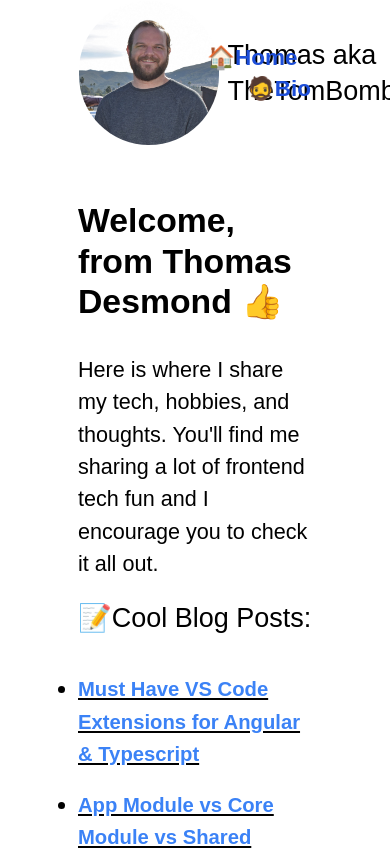
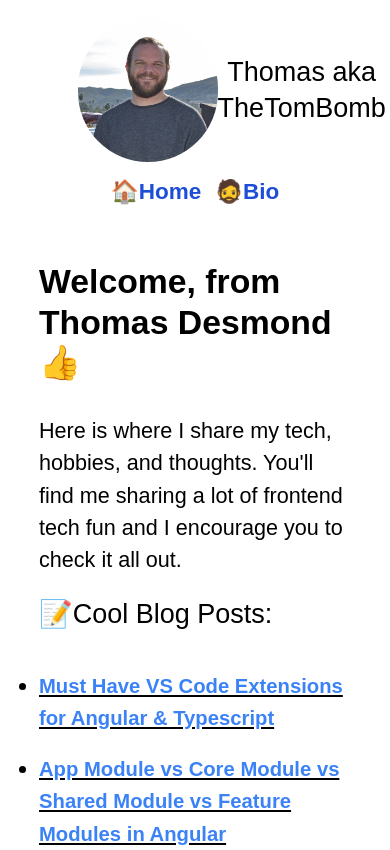
Before and after one commit to zeeshanhshaheen/blog, a Next.js app: page / in a window 390 px wide. Shown: the top 850 px of the page. Built offline with nearby package versions, Linux system fonts and the light colour scheme; what @tailwindcss/typography would draw is missing.

Commit message:
Making design more mobile friendly

```diff
--- a/components/headerLayout.js
+++ b/components/headerLayout.js
@@ -5,11 +5,9 @@ import Link from 'next/link'
 export default function HeaderLayout({ }) {
     return (
         <div class="w-screen flex align-center justify-center">
-            <header class="w=3/5 flex align-center justify-center">
+            <header class="w=3/5 pt-4 flex align-center justify-center">
                 {(
-                    <><table class="table-fixed w-3/5">
-                        <tbody>
-                            <td class="w-1/2 flex">
+                    <><div class="inline-block text-center w-3/5">
                         <Link href="/">
                             <a class="flex text-black">
                                 <img
@@ -18,12 +16,10 @@ export default function HeaderLayout({ }) {
                                     className={`${styles.headerHomeImage} ${utilStyles.borderCircle}`}
                                     alt="Thomas Desmond"
                                 />
-                                        <div class="text-2xl pl-2 place-self-center">Thomas aka TheTomBomb</div>
+                                <div class="text-2xl place-self-center">Thomas aka TheTomBomb</div>
                             </a>
                         </Link>
-                            </td>
-                            <td class="w-1/2 text-right ">
-                                <div class="">
+                        <div class="pt-3">
                             <span>
                                 <Link href="/">
                                     <a class="font-semibold pr-3 text-xl">
@@ -37,9 +33,7 @@ export default function HeaderLayout({ }) {
                                 </Link>
                             </span>
                         </div>
-                            </td>
-                        </tbody>
-                    </table>
+                    </div>
                     </>
                 )}
             </header>
--- a/components/homeLayout.js
+++ b/components/homeLayout.js
@@ -25,7 +25,7 @@ export default function HomeLayout({ children }) {
             <HeaderLayout />
 
             <div class="w-screen flex align-center justify-center">
-                <main class="pt-12 w-3/5 flex align-center justify-center">{children}</main>
+                <main class="md:w-3/5 w-4/5 pt-12 flex align-center justify-center">{children}</main>
             </div>
         </div>
     )
--- a/components/postLayout.js
+++ b/components/postLayout.js
@@ -30,7 +30,7 @@ export default function PostLayout({ children }) {
 
             <div class="w-screen flex align-center justify-center">
 
-                <main class="bg-white w-3/5 flex justify-center align-center p-12">{children}</main>
+                <main class=" md:w-3/5 w-11/12 bg-white flex justify-center align-center p-12">{children}</main>
             </div>
             {(
                 <div className={styles.backToHome}>
```
Lines whose indentation alone changed are shown as unchanged.
